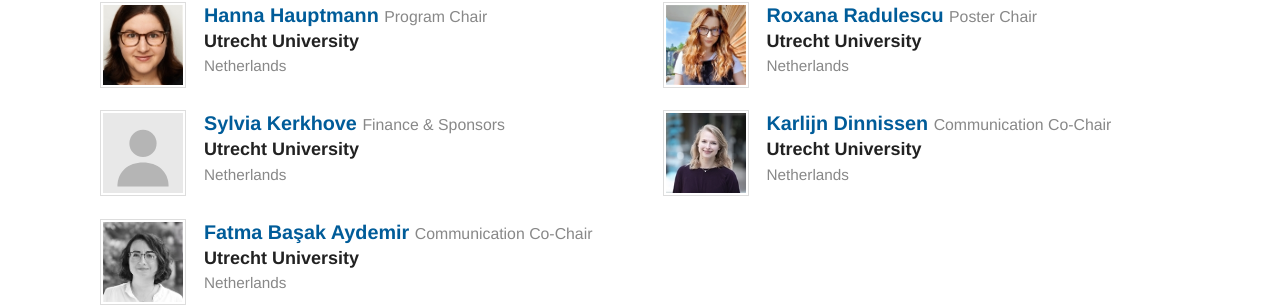
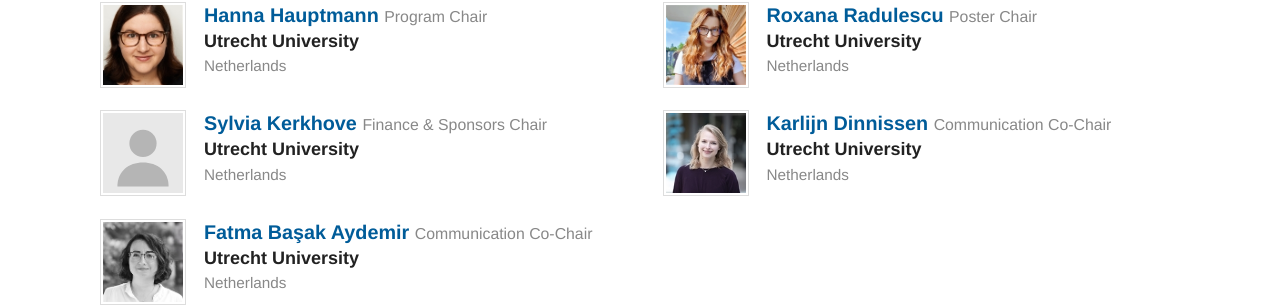
Before and after one commit to alice-and-eve/2026, a Jekyll site: the page built from index.md, in a window 1280 px wide and 900 px high, scrolled down 3177 px. Shown: the part 144-452 px from the top of the window. Built offline with Jekyll 4.4.1, drawn with Linux system fonts in a browser that asks for light colours.

Commit message:
Update index.md

```diff
--- a/index.md
+++ b/index.md
@@ -142,7 +142,7 @@ TBD
   <div class="committee-member">
     <img src="assets/profile-pictures/placeholder.svg" alt="Sylvia Kerkhove">
     <div class="info">
-      <span class="name"><a href="https://www.uu.nl/staff/SSKerkhove">Sylvia Kerkhove</a><span class="role">Finance &amp; Sponsors</span></span><br>
+      <span class="name"><a href="https://www.uu.nl/staff/SSKerkhove">Sylvia Kerkhove</a><span class="role">Finance &amp; Sponsors Chair</span></span><br>
       <span class="affiliation">Utrecht University</span><br>
       <span class="country">Netherlands</span>
     </div>
```
